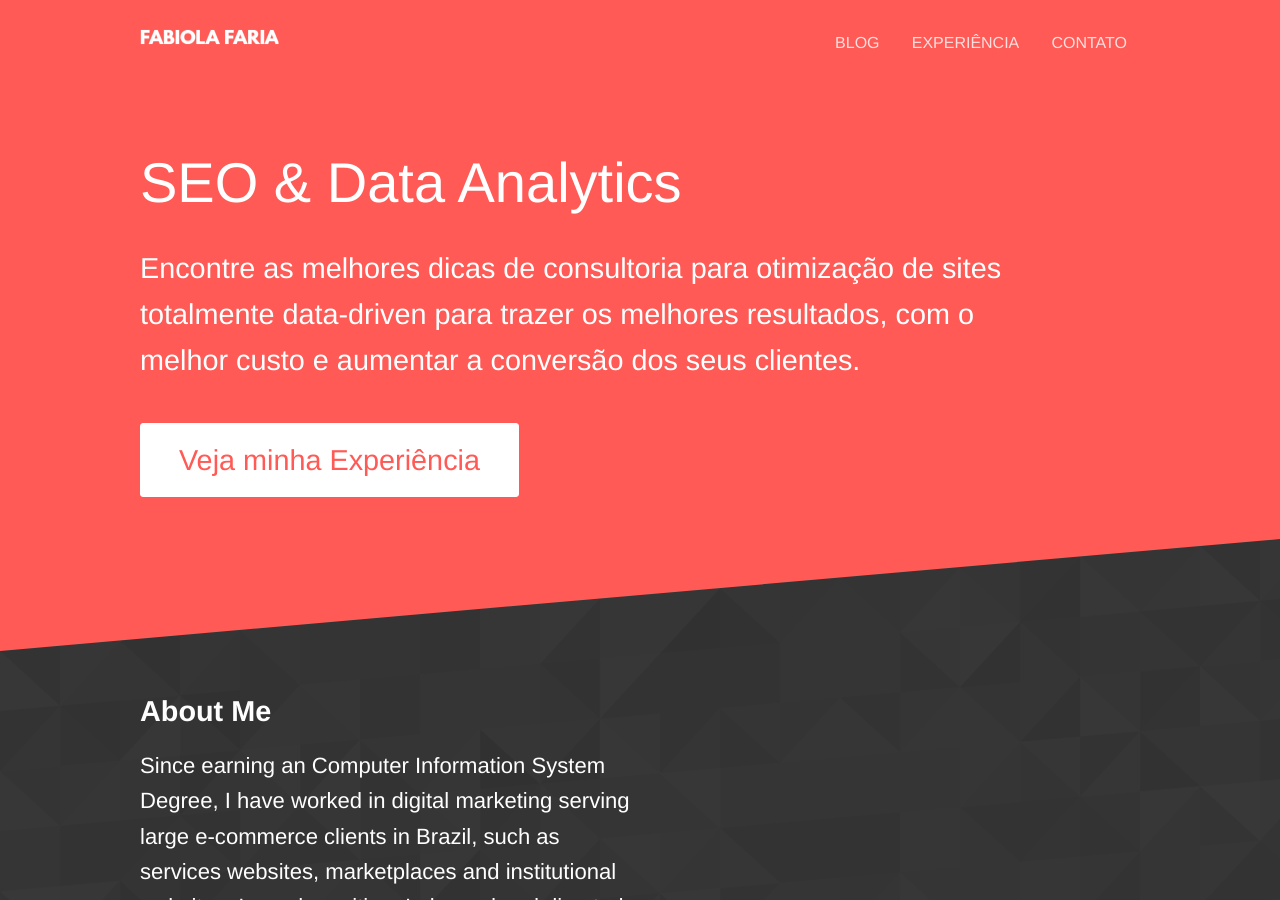
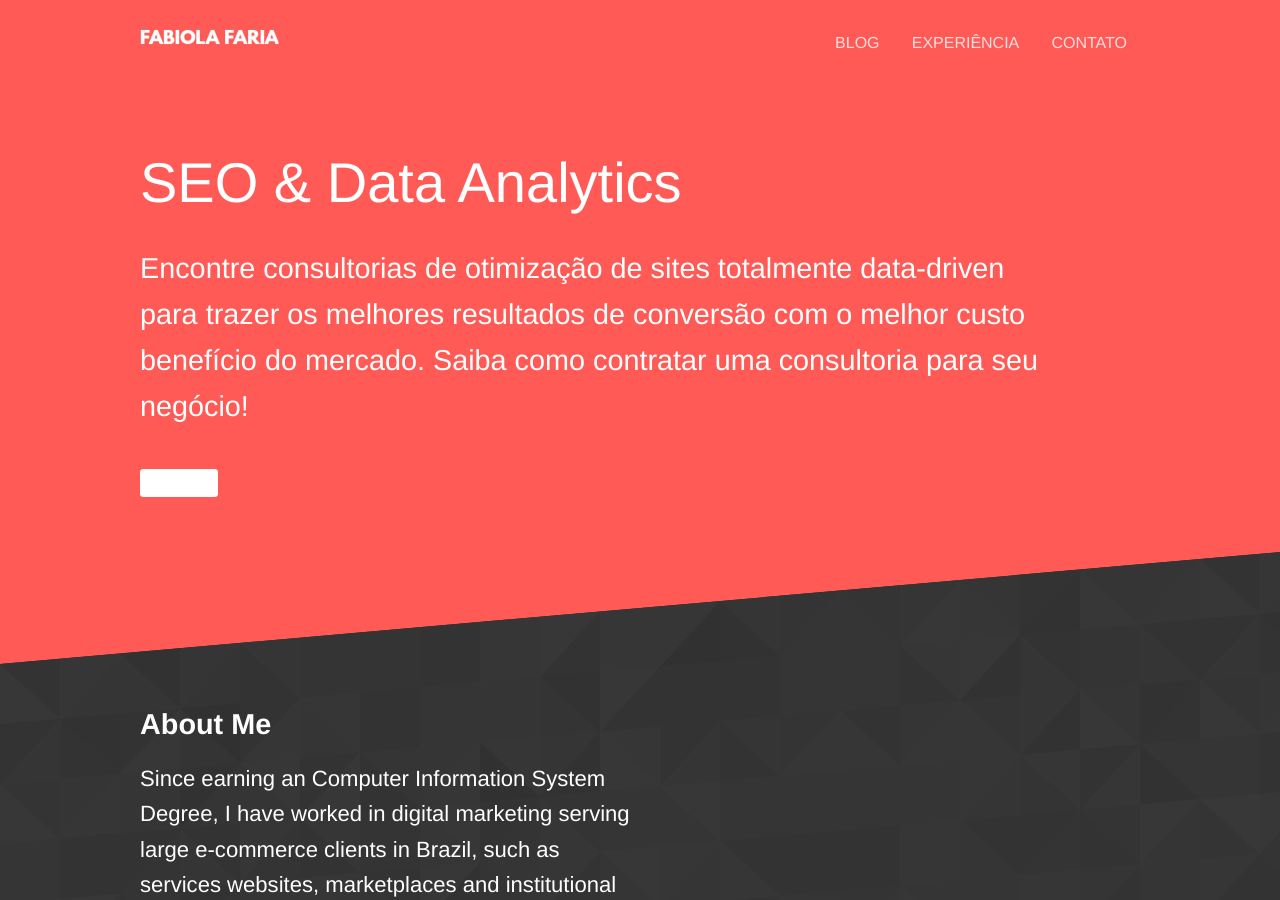
Before and after one commit to seoanalytics/seoanalytics.github.io, a Jekyll site: the page built from index.html, in a window 1280 px wide and 900 px high. Built offline with Jekyll 4.4.1, drawn with Linux system fonts in a browser that asks for light colours.

Commit message:
Updated 'index.html' via CloudCannon

```diff
--- a/index.html
+++ b/index.html
@@ -8,9 +8,9 @@ title: Consultoria de SEO e Data Analytics
 			SEO &amp; Data Analytics
 		</h2>
 		<p class="subtext editable">
-			Encontre as melhores dicas de consultoria para otimiza&ccedil;&atilde;o de sites totalmente data-driven para trazer os melhores resultados, com o melhor custo e aumentar a convers&atilde;o dos seus clientes.
+			Encontre consultorias de otimiza&ccedil;&atilde;o de sites totalmente data-driven para trazer os melhores resultados de conversão com o melhor custo benefício do mercado. Saiba como contratar uma consultoria para seu negócio!
 		</p>
-		<p><a class="button alt" href="{{ site.baseurl }}/cv/fabiola-faria/">Veja minha Experiência</a></p>
+		<p><a class="button alt" href="{{ site.baseurl }}/cv/fabiola-faria/"></a></p>
 	</div>
 </section>
 
```
